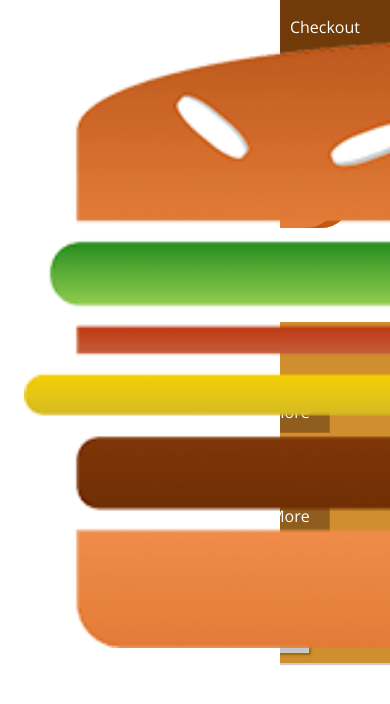
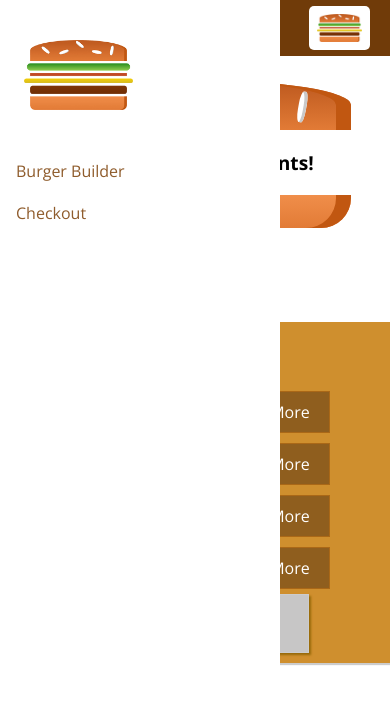
Before and after one commit to rdebeer1/burger-builder, a React app: page / in a window 390 px wide. Shown: the top 704 px of the page. Built offline with nearby package versions, Linux system fonts and the light colour scheme.

Commit message:
adds responsive adjustments for SideDrawer component

```diff
--- a/src/components/Logo/Logo.css
+++ b/src/components/Logo/Logo.css
@@ -1,7 +1,7 @@
 .Logo {
   background-color: white;
   padding: 8px;
-  height: 80%;
+  height: 100%;
   box-sizing: border-box;
   border-radius: 5px;
 }
--- a/src/components/Navigation/NavigationItems/NavigationItem/NavigationItem.css
+++ b/src/components/Navigation/NavigationItems/NavigationItem/NavigationItem.css
@@ -1,19 +1,39 @@
+.NavigationItem {
+  margin: 10px 0;
+  box-sizing: border-box;
+  display: block;
+  width: 100%;
+}
+
+.NavigationItem a {
+  color: #8F5C2C;
+  text-decoration: none;
+  width: 100%;
+  box-sizing: border-box;
+  display: block;
+}
+
+.NavigationItem a:hover,
+.NavigationItem a:active,
+.NavigationItem a:active {
+  color: #40A4C8;
+}
+
+@media (min-width: 500px) {
   .NavigationItem {
     margin: 0;
-  box-sizing: border-box;
     display: flex;
     height: 100%;
+    width: auto;
     align-items: center;
   }
 
   .NavigationItem a {
     color: white;
-  text-decoration: none;
     height: 100%;
+    width: auto;
     padding: 16px 10px;
     border-bottom: 4px solid transparent;
-  box-sizing: border-box;
-  display: block;
   }
 
   .NavigationItem a:hover,
@@ -23,3 +43,4 @@
     border-bottom: 4px solid #40A4C8;
     color: white;
   }
+}
--- a/src/components/Navigation/NavigationItems/NavigationItems.css
+++ b/src/components/Navigation/NavigationItems/NavigationItems.css
@@ -3,6 +3,13 @@
   padding: 0;
   list-style: none;
   display: flex;
+  flex-flow: column;
   align-items: center;
   height: 100%;
 }
+
+@media (min-width: 500px) {
+  .NavigationItems {
+    flex-flow: row;
+  }
+}
--- a/src/components/Navigation/NavigationItems/NavigationItems.js
+++ b/src/components/Navigation/NavigationItems/NavigationItems.js
@@ -6,11 +6,9 @@ import classes from './NavigationItems.css'
 const navigationItems = () => (
   <ul className={classes.NavigationItems}>
     <NavigationItem
-      link='/'
-      active>Burger Builder</NavigationItem>
+      link='/' active={true}>Burger Builder</NavigationItem>
     <NavigationItem
-      link='/'
-      active>Checkout</NavigationItem>
+      link='/'>Checkout</NavigationItem>
   </ul>
 );
 
--- a/src/components/Navigation/SideDrawer/SideDrawer.css
+++ b/src/components/Navigation/SideDrawer/SideDrawer.css
@@ -24,3 +24,8 @@
 .Close {
   transform: translateX(-100%);
 }
+
+.Logo {
+  height: 11%;
+  margin-bottom: 32px;
+}
--- a/src/components/Navigation/SideDrawer/SideDrawer.js
+++ b/src/components/Navigation/SideDrawer/SideDrawer.js
@@ -8,7 +8,9 @@ const sideDrawer = (props) => {
   //...
   return (
     <div className={classes.SideDrawer}>
-      <Logo />
+      <div className={classes.Logo}>
+        <Logo />
+      </div>
       <nav>
         <NavigationItems />
       </nav>
--- a/src/components/Navigation/Toolbar/Toolbar.css
+++ b/src/components/Navigation/Toolbar/Toolbar.css
@@ -16,3 +16,13 @@
 .Toolbar nav {
   height: 100%;
 }
+
+.Logo {
+  height: 80%;
+}
+
+@media (max-width: 499px) {
+  .DesktopOnly {
+    display: none;
+  }
+}
--- a/src/components/Navigation/Toolbar/Toolbar.js
+++ b/src/components/Navigation/Toolbar/Toolbar.js
@@ -7,8 +7,10 @@ import classes from './Toolbar.css'
 const toolbar = (props) => (
   <header className={classes.Toolbar}>
     <div>MENU</div>
-    <Logo />
-    <nav className={classes.name}>
+      <div className={classes.Logo}>
+        <Logo />
+      </div>
+    <nav className={classes.DesktopOnly}>
       <NavigationItems />
     </nav>
   </header>
```
Lines whose indentation alone changed are shown as unchanged.
